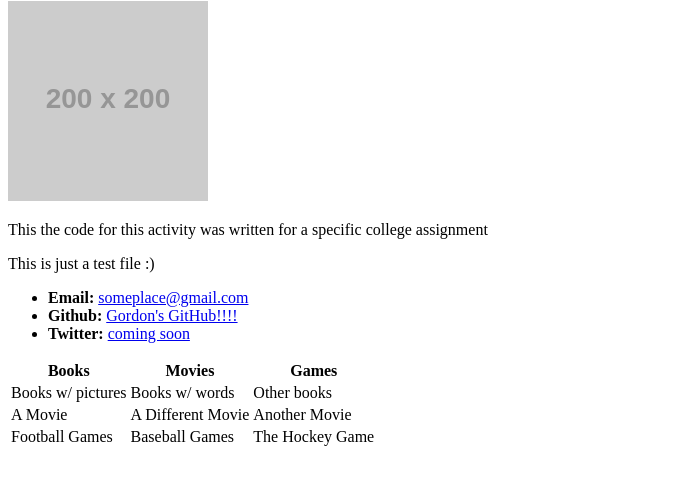
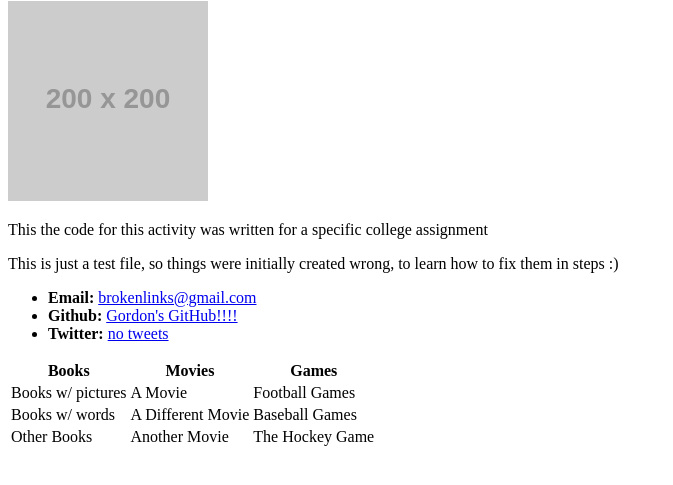
Before and after one commit to gordonthomson01/Activity-1---Student-Bio-Page, a plain HTML site: page index.html in a window 1280 px wide. Shown: the part 79-564 px from the top of the page, without its empty margins (0-673 px from the left). Drawn offline with Linux system fonts and the light colour scheme; placeholder pictures from the web are drawn by us.

Commit message:
more saving

```diff
--- a/index.html
+++ b/index.html
@@ -12,12 +12,12 @@
   <img src="https://placehold.it/200x200" alt="Your Name">
 
   <p>This the code for this activity was written for a specific college assignment</p>
-  <p>This is just a test file :)</p>
+  <p>This is just a test file, so things were initially created wrong, to learn how to fix them in steps :)</p>
 
   <ul>
-    <li><strong>Email:</strong> <a href="#">someplace@gmail.com</a></li>
+    <li><strong>Email:</strong> <a href="#">brokenlinks@gmail.com</a></li>
     <li><strong>Github:</strong> <a href="https://github.com/gordonthomson01">Gordon's GitHub!!!!</a></li>
-    <li><strong>Twitter:</strong> <a href="#">coming soon</a></li>
+    <li><strong>Twitter:</strong> <a href="#">no tweets</a></li>
   </ul>
 
   <table>
@@ -28,17 +28,17 @@
     </tr>
     <tr>
       <td>Books w/ pictures</td>
-      <td>Books w/ words</td>
-      <td>Other books</td>
+      <td>A Movie</td>
+      <td>Football Games</td>
     </tr>
     <tr>
-      <td>A Movie</td>
+      <td>Books w/ words</td>
       <td>A Different Movie</td>
-      <td>Another Movie</td>
+      <td>Baseball Games</td>
     </tr>
     <tr>
-      <td>Football Games</td>
-      <td>Baseball Games</td>
+      <td>Other Books</td>
+      <td>Another Movie</td>
       <td>The Hockey Game</td>
     </tr>
   </table>
```
